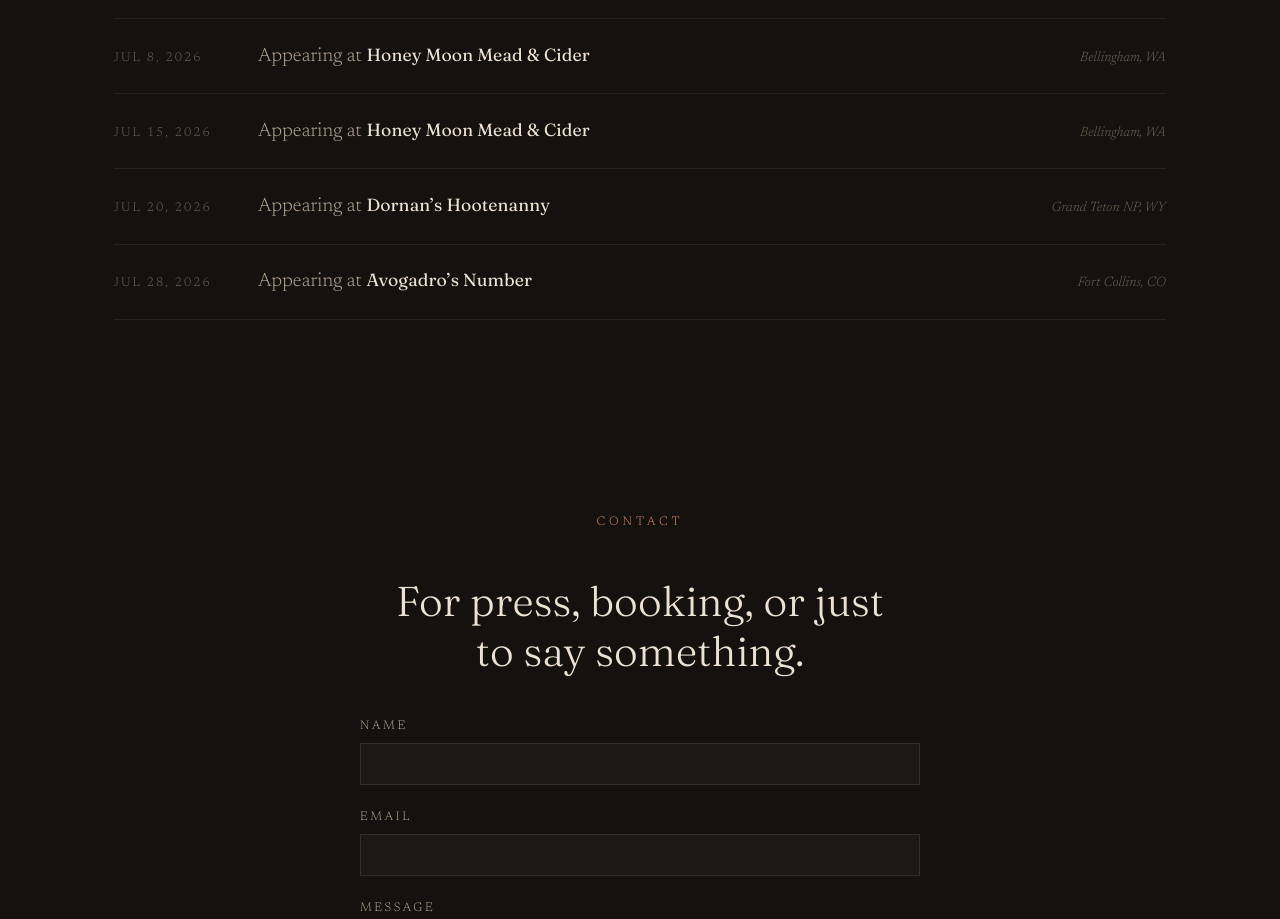
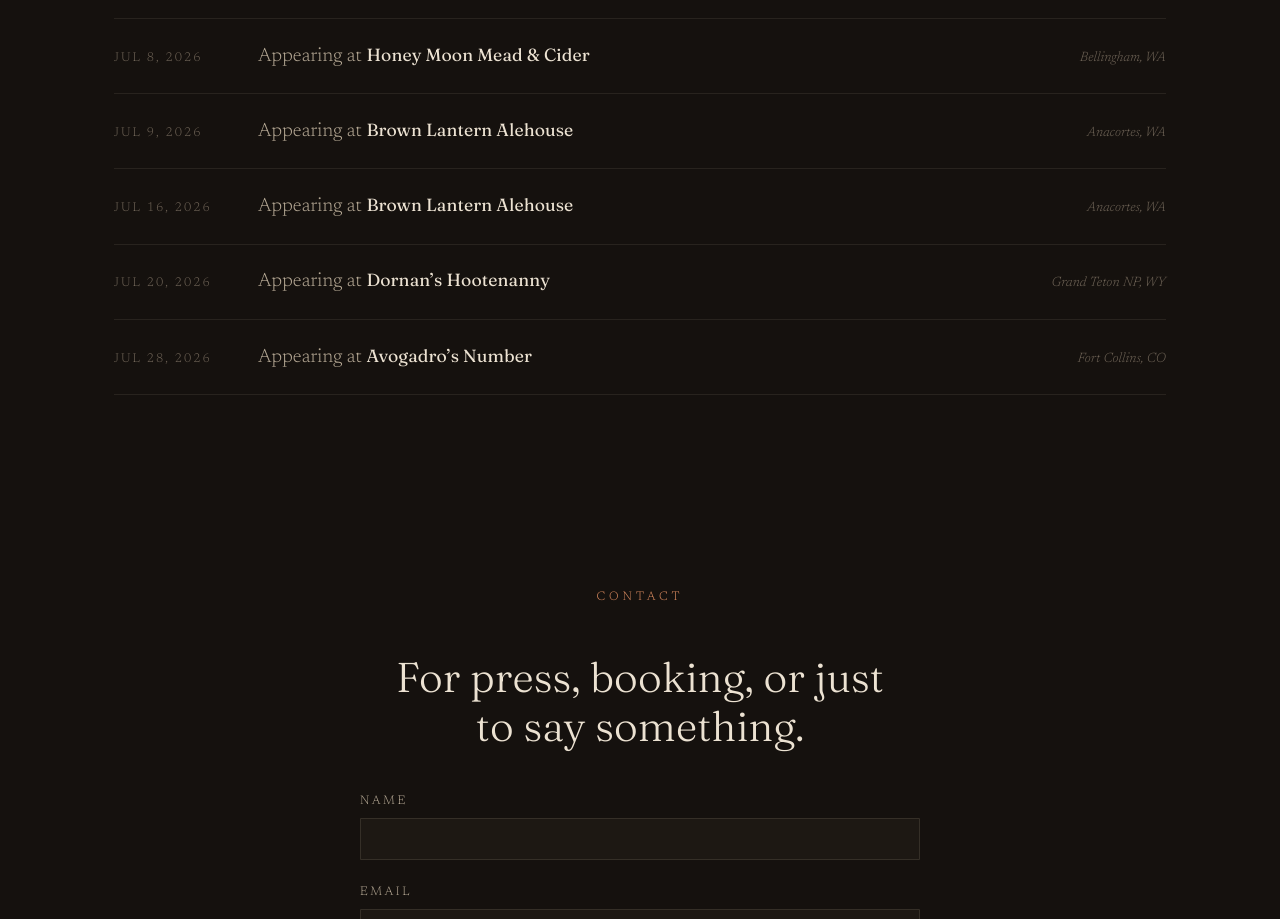
Before and after one commit to huntercahill/huntercahill.com, a plain HTML site: page index.html in a window 1280 px wide. Shown: the part 3592-4511 px from the top of the page. Drawn offline with nearby package versions, Linux system fonts and the light colour scheme.

Commit message:
update: swap July 15 Bellingham for Brown Lantern Anacortes (Jul 9 + 16)
Open mic with Dave every Thursday 8:30pm — in town, no drive needed.

```diff
--- a/index.html
+++ b/index.html
@@ -189,9 +189,14 @@
           <span class="shows__location">Bellingham, WA</span>
         </li>
         <li class="shows__item">
-          <time class="shows__date" datetime="2026-07-15">Jul 15, 2026</time>
-          <span class="shows__venue">Appearing at <strong>Honey Moon Mead &amp; Cider</strong></span>
-          <span class="shows__location">Bellingham, WA</span>
+          <time class="shows__date" datetime="2026-07-09">Jul 9, 2026</time>
+          <span class="shows__venue">Appearing at <strong>Brown Lantern Alehouse</strong></span>
+          <span class="shows__location">Anacortes, WA</span>
+        </li>
+        <li class="shows__item">
+          <time class="shows__date" datetime="2026-07-16">Jul 16, 2026</time>
+          <span class="shows__venue">Appearing at <strong>Brown Lantern Alehouse</strong></span>
+          <span class="shows__location">Anacortes, WA</span>
         </li>
         <li class="shows__item">
           <time class="shows__date" datetime="2026-07-20">Jul 20, 2026</time>
```
